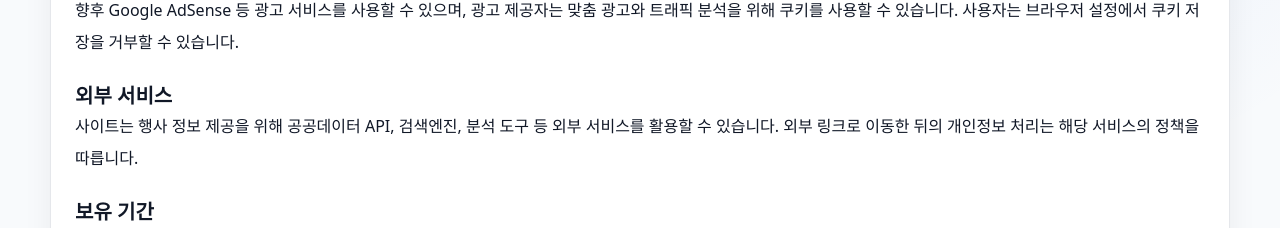
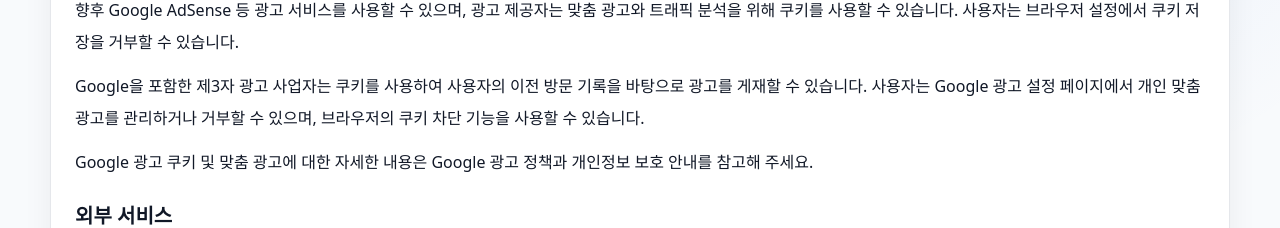
Before and after one commit to agfe228-creator/baraissue-git, a Next.js app: page /privacy in a window 1280 px wide. Shown: the part 360-588 px from the top of the page. Built offline with nearby package versions, Linux system fonts and the light colour scheme; no server answers.

Commit message:
Improve AdSense readiness: privacy policy

```diff
--- a/src/app/privacy/page.tsx
+++ b/src/app/privacy/page.tsx
@@ -13,6 +13,13 @@ export default function PrivacyPage() {
           향후 Google AdSense 등 광고 서비스를 사용할 수 있으며, 광고 제공자는 맞춤 광고와 트래픽 분석을 위해 쿠키를 사용할 수 있습니다.
           사용자는 브라우저 설정에서 쿠키 저장을 거부할 수 있습니다.
         </p>
+        <p className="mt-3">
+          Google을 포함한 제3자 광고 사업자는 쿠키를 사용하여 사용자의 이전 방문 기록을 바탕으로 광고를 게재할 수 있습니다.
+          사용자는 Google 광고 설정 페이지에서 개인 맞춤 광고를 관리하거나 거부할 수 있으며, 브라우저의 쿠키 차단 기능을 사용할 수 있습니다.
+        </p>
+        <p className="mt-3">
+          Google 광고 쿠키 및 맞춤 광고에 대한 자세한 내용은 Google 광고 정책과 개인정보 보호 안내를 참고해 주세요.
+        </p>
         <h2 className="mt-6 text-xl font-black">외부 서비스</h2>
         <p>
           사이트는 행사 정보 제공을 위해 공공데이터 API, 검색엔진, 분석 도구 등 외부 서비스를 활용할 수 있습니다.
```
